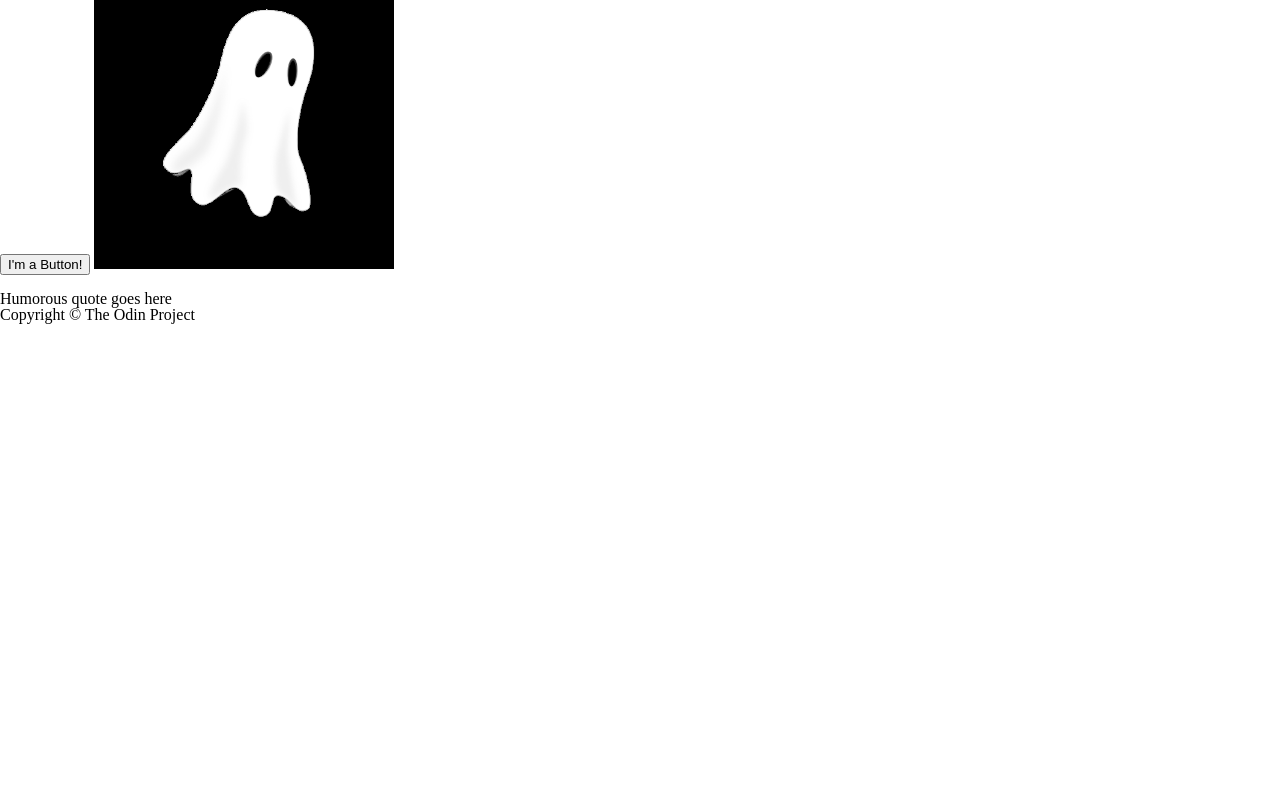
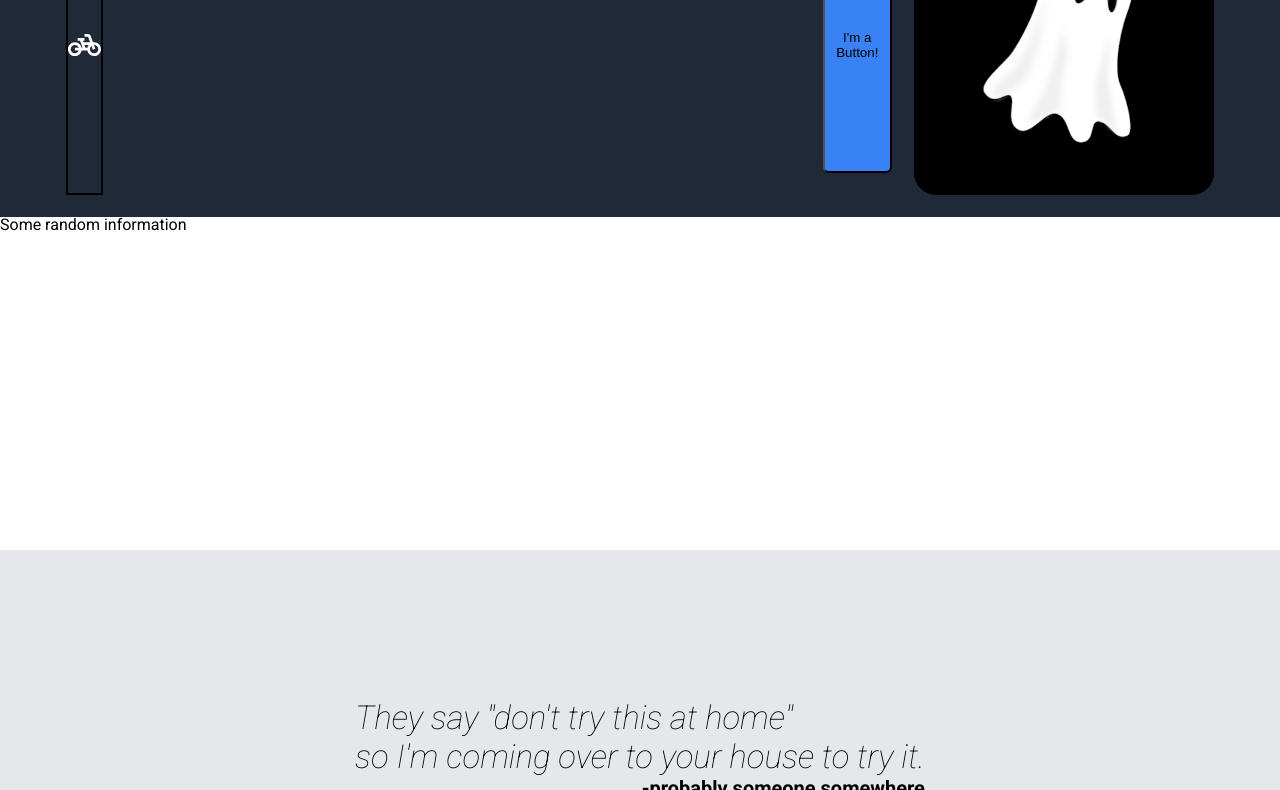
Before and after one commit to beeburrt/git_test, a plain HTML site: page index.html in a window 1280 px wide. Shown: the part 127-917 px from the top of the page. Before the commit the page ends 800 px from the top, so only its background shows below. Drawn offline with Linux system fonts and the light colour scheme.

Commit message:
Update layout and styles

```diff
--- a/index.html
+++ b/index.html
@@ -7,31 +7,32 @@
     <meta name="viewport" content="width=device-width, initial-scale=1.0">
     <title>Landing Page</title>
     <link rel="stylesheet" href="styles.css">
+    <link href="https://fonts.googleapis.com/css2?family=Roboto:ital,wght@0,400;0,700;0,900;1,100;1,300&display=swap" rel="stylesheet">
   </head>
 
   <body>
 
     <header class="header">
-      <h2 class="logo">LogoGoesHere</h2>
+      <img class="bike" src="images/pedal_bike_white_24dp.svg" alt="bicycle icon">
       <nav class="nav">
         <ul class="list">
           <li class="link"><a href="">Home</a></li>
           <li class="link"><a href="">About</a></li>
           <li class="link"><a href="">Resources</a></li>
-          <li class="link"><a href="">Contact</a></li>
+          <li class="link"><a href="mailto:beeburrt@outlook.com">Email me!</a></li>
         </ul>
       </nav>
-    </header>
 
-    <main>
       <section class="hero">
         <h1 class="title">Sad Ghost Bicycle Club</h1>
         <p>This website has some text that goes here under the main title. It's a smaller font and the color is lower.</p>
         <button class="button">I'm a Button!</button>
-        <img src="images/sadGhost.png" alt="Cartoon-ish image of a sad ghost">
+        <img class="ghost" src="images/sadGhost.png" alt="Cartoon-ish image of a sad ghost">
       </section>
+    </header>
 
       <section class="cards">
+        <p>Some random information</p>
         <img src="" alt="" class="card">
         <img src="" alt="" class="card">
         <img src="" alt="" class="card">
@@ -39,12 +40,14 @@
       </section>
 
       <section class="quote">
-        <p>Humorous quote goes here</p>
+        <blockquote>They say "don't try this at home"<br>so I'm coming over to your house to try it.
+        <p class="cite">-probably someone somewhere</p>
+        </blockquote>
       </section>
-    </main>
+
 
     <footer class="footer">
-      <small>Copyright &copy; The Odin Project</small>
+      <small>&copy;beeburrt</small>
     </footer>
 
   </body>
--- a/styles.css
+++ b/styles.css
@@ -51,19 +51,83 @@ table {
 
 /*
 ==================================
-Reset End
-Header/Hero
+End of Reset
 ==================================
 */
+
+body {
+  display: flex;
+  font-family: 'Roboto', sans-serif;
+  flex-direction: column;
+  flex: 1;
+}
 
 .header {
   background-color: #1f2937;
   display: flex;
-  margin: auto;
+  padding: 22px 66px;
 }
 
+.bike {
+  width: 44px;
+  margin: 0;
+  border: 2px solid black;
+}
 
+a {
+  text-decoration: none;
+  color: white;
+  font-size: 22px;
+}
 
-img {
+.hero {
+  display: flex;
+}
+
+.title {
+
+}
+
+.ghost {
   width: 300px;
+  border-radius: 22px;
 }
+
+.button {
+  background-color: #3882f6;
+  padding: 8px;
+  border-radius: 6px;
+  margin: 22px;
+}
+
+.cards {
+  height: 333px;
+}
+
+.quote {
+  background-color: #e5e7eb;
+  height: 222px;
+  padding: 88px 0;
+  font: italic 100 33px Roboto, sans-serif;
+  display: flex;
+  justify-content: center;
+  align-items: center;
+}
+
+blockquote {
+}
+
+.quote p.cite {
+  font: normal bold 20px Roboto, sans-serif;
+  text-align: end;
+}
+
+.footer {
+  color: #e5e7eb;
+  background-color: #1f2937;
+  padding: 22px 22px;
+}
+
+a:hover {
+  color: #3882f6;
+}
```
Also changed, not shown: images/pedal_bike_white_24dp.svg (added).
